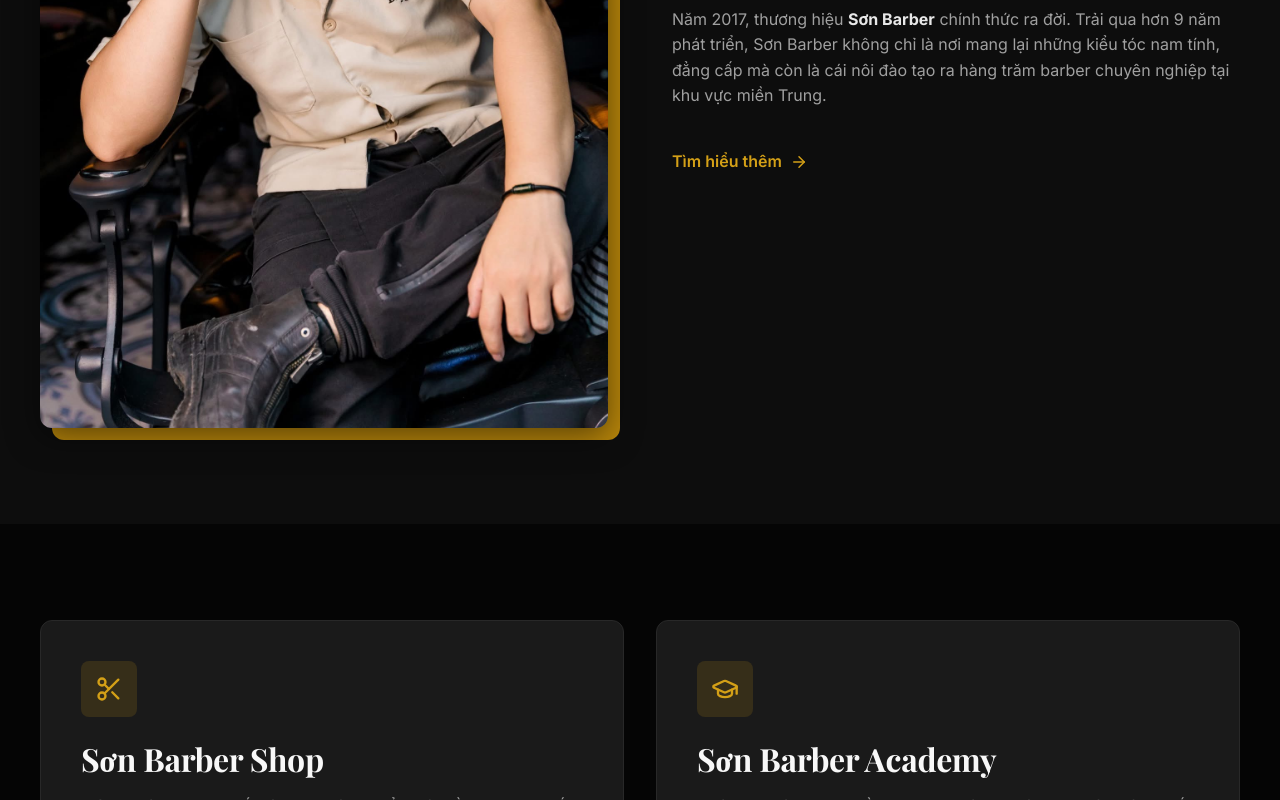
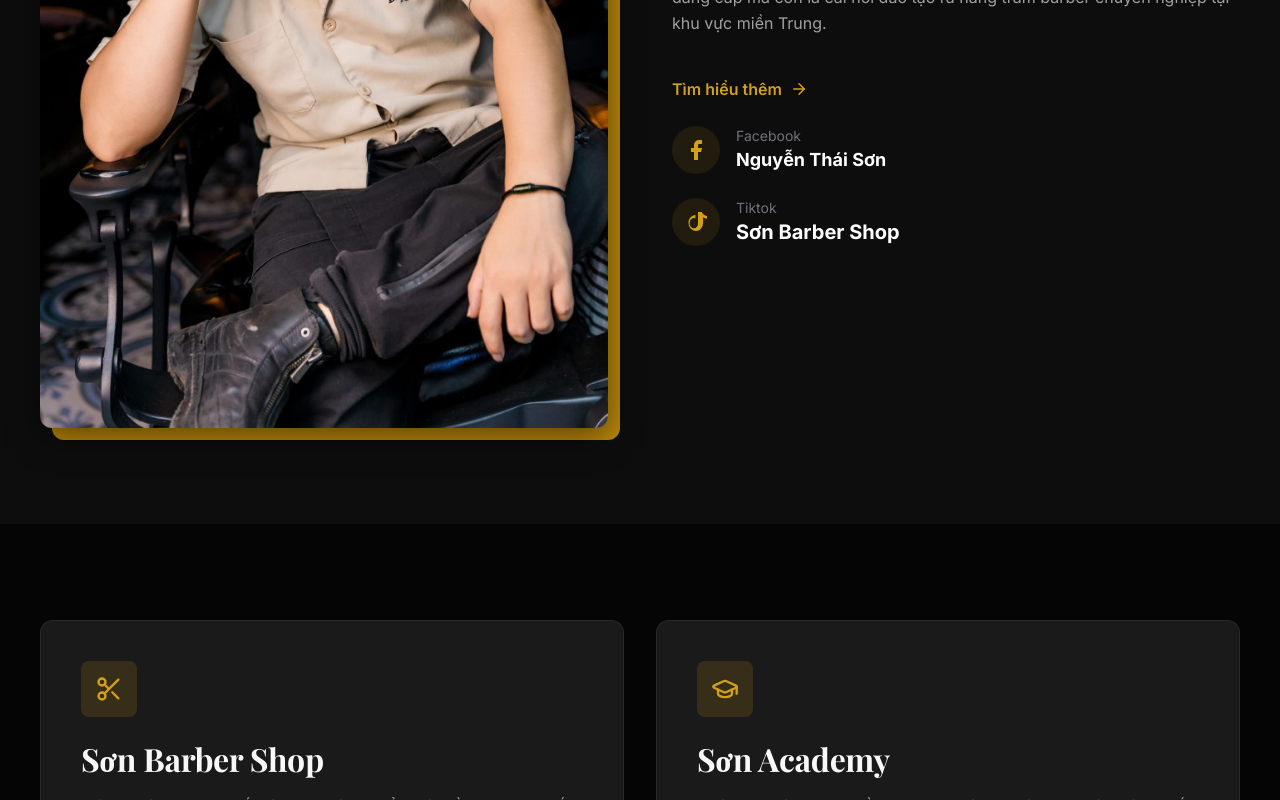
Before and after one commit to nguyenanhquan2811/sonbarber, a Next.js app: page / in a window 1280 px wide. Shown: the part 1320-2120 px from the top of the page. Built offline with nearby package versions, Linux system fonts and the light colour scheme; a web font is replaced by a local one.

Commit message:
updateMainPage

```diff
--- a/app/page.tsx
+++ b/app/page.tsx
@@ -206,6 +206,22 @@ export default function Home() {
                 <ArrowRight className="ml-2 transform group-hover:translate-x-2 transition-transform duration-[250ms]" size={18} />
               </Link>
             </div>
+            <div className="flex items-center gap-4 text-zinc-300">
+              <div className="bg-gold-500/10 p-3 rounded-full"><FacebookIcon className="text-gold-500" /></div>
+              <div>
+                <p className="text-sm text-zinc-500">Facebook</p>
+                <a href="https://www.facebook.com/son201093" target="_blank" className="font-bold text-lg text-white">Nguyễn Thái Sơn</a>
+              </div>
+            </div>
+            <div>
+              <div className="flex items-center gap-4 text-zinc-300">
+                <div className="bg-gold-500/10 p-3 rounded-full"><TiktokIcon className="text-gold-500" /></div>
+                <div>
+                  <p className="text-sm text-zinc-500">Tiktok</p>
+                  <a href="https://www.tiktok.com/@sonbarbershop?_r=1&_d=secCgYIASAHKAESPgo8YTgdg8gIe8SiGijQxfXfo7Fc5AFqQBnR9M2Vds6VMlVNjMP4DaBtKqH%2FezfLl6BCh26huwFf74bIZPIIGgA%3D&_svg=1&checksum=1778f098904d33feb23c9b6847e0e6776c8974c9b9b3e95ce295576e19a67de2&item_author_type=1&reflow_sign_scene=7&rgssign=8.1.Jjkigi_uAWlvsouzcr4e-A&sec_uid=MS4wLjABAAAAgtwh0KlLw_RO7GiznOCbw0n_owNySz0kMn80xeRWzRWBXN8EmkK-Ju4H9yBXFDTR&sec_user_id=MS4wLjABAAAAgtwh0KlLw_RO7GiznOCbw0n_owNySz0kMn80xeRWzRWBXN8EmkK-Ju4H9yBXFDTR&share_app_id=1180&share_author_id=7183654472126858267&share_link_id=5258D9A0-DE5B-4EA8-AED2-761C58AA0142&share_region=VN&share_scene=1&sharer_language=vi&social_share_type=4&source=h5_t&timestamp=1778772943&tt_from=copy&u_code=e5ia430h69mila&ug_btm=b8727%2Cb0&user_id=7183654472126858267&utm_campaign=client_share&utm_medium=ios&utm_source=copyktok.com/@barber_thai_son" target="_blank" className="font-bold text-xl text-white">Sơn Barber Shop</a>
+                </div>
+              </div>
+            </div>
           </div>
         </div>
       </section>
@@ -298,7 +314,7 @@ export default function Home() {
               <GraduationCap style={{ color: "var(--gold-500)" }} size={28} />
             </div>
             <h2 className="font-bold mb-4" style={{ fontFamily: "var(--font-display)", color: "var(--dark-50)", fontSize: "clamp(1.5rem, 3vw, 2rem)" }}>
-              Sơn Barber Academy
+              Sơn Academy
             </h2>
             <p className="mb-8" style={{ color: "var(--dark-300)", lineHeight: 1.6 }}>
               Khóa học đào tạo nghề barber chuyên nghiệp trọn gói không giấu nghề. Hơn 30 khóa học viên đã tốt nghiệp và tự tin mở tiệm.
```
